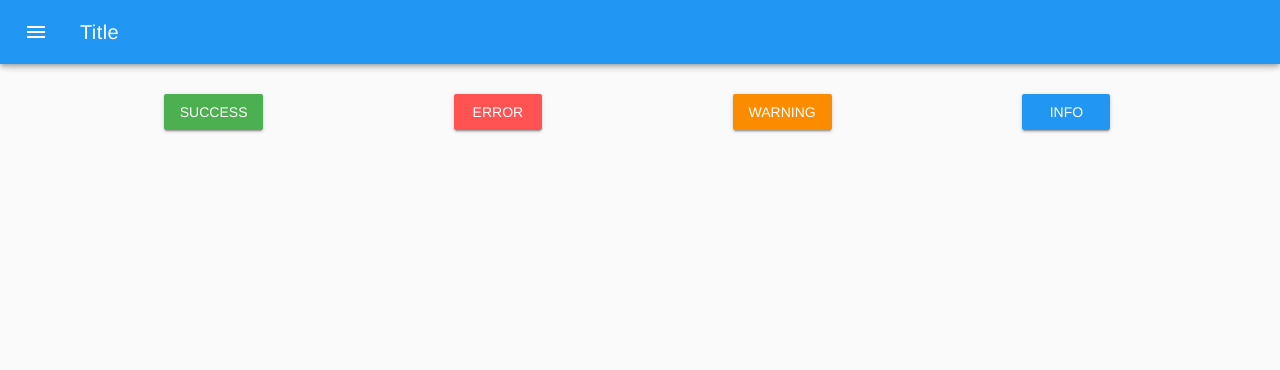
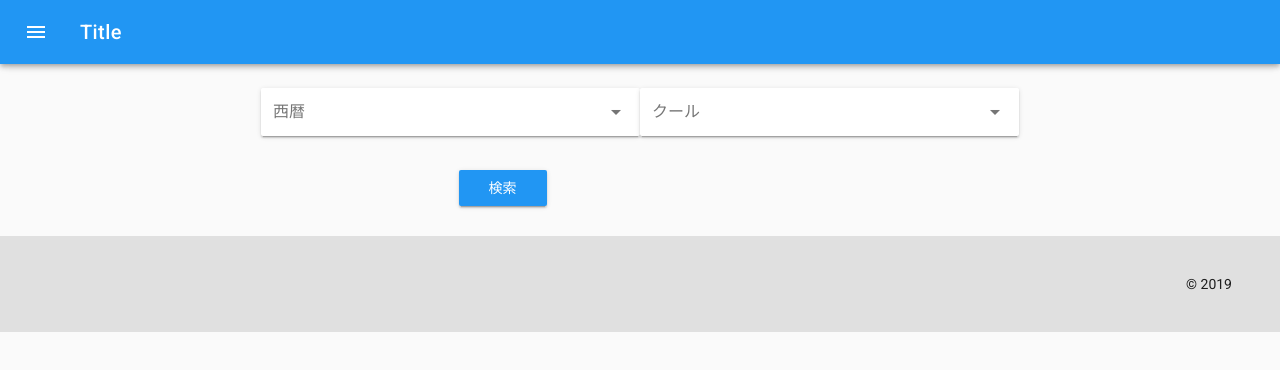
Before and after one commit to dy0110/vue-pwa, a Vue app: page /#/ in a window 1280 px wide. Shown: the top 370 px of the page. Built offline with nearby package versions, Linux system fonts and the light colour scheme.

Commit message:
検索画面実装

```diff
--- a/src/App.vue
+++ b/src/App.vue
@@ -1,31 +1,22 @@
 <template>
   <div id="app">
-    <!-- <div id="nav">
-      <router-link to="/">Home</router-link> |
-      <router-link to="/about">About</router-link>
-    </div> -->
-    <router-view />
+    <v-app>
+      <nav-menu></nav-menu>
+      <router-view />
+      <app-footer></app-footer>
+    </v-app>
   </div>
 </template>
 
-<style>
-#app {
-  font-family: "Avenir", Helvetica, Arial, sans-serif;
-  -webkit-font-smoothing: antialiased;
-  -moz-osx-font-smoothing: grayscale;
-  text-align: center;
-  color: #2c3e50;
-}
-#nav {
-  padding: 30px;
-}
+<script>
+import NavMenu from "./components/NavMenu";
+import AppFooter from "./components/AppFooter";
 
-#nav a {
-  font-weight: bold;
-  color: #2c3e50;
-}
-
-#nav a.router-link-exact-active {
-  color: #42b983;
-}
-</style>
+export default {
+  name: "app",
+  components: {
+    NavMenu,
+    AppFooter
+  }
+};
+</script>
--- /dev/null
+++ b/src/components/AppFooter.vue
@@ -0,0 +1,14 @@
+<template>
+  <div id="appFooter">
+    <v-footer class="pa-5 grey lighten-2">
+      <v-spacer></v-spacer>
+      <div>&copy; {{ new Date().getFullYear() }}</div>
+    </v-footer>
+  </div>
+</template>
+
+<script>
+export default {
+  name: "appFooter"
+};
+</script>
--- a/src/components/NavMenu.vue
+++ b/src/components/NavMenu.vue
@@ -1,7 +1,10 @@
 <template>
   <div id="navmenu">
     <v-toolbar color="info">
-      <v-toolbar-side-icon class="white--text" @click.stop="drawer = !drawer"></v-toolbar-side-icon>
+      <v-toolbar-side-icon
+        class="white--text"
+        @click.stop="drawer = !drawer"
+      ></v-toolbar-side-icon>
       <v-toolbar-title class="white--text">Title</v-toolbar-title>
       <v-spacer></v-spacer>
     </v-toolbar>
--- a/src/main.js
+++ b/src/main.js
@@ -4,7 +4,7 @@ import router from "./router";
 import store from "./store";
 import "./registerServiceWorker";
 import Vuetify from "vuetify";
-import 'vuetify/dist/vuetify.min.css'
+import "vuetify/dist/vuetify.min.css";
 
 Vue.use(Vuetify);
 
--- a/src/router.js
+++ b/src/router.js
@@ -19,6 +19,10 @@ export default new Router({
       // which is lazy-loaded when the route is visited.
       component: () =>
         import(/* webpackChunkName: "about" */ "./views/About.vue")
+    },
+    {
+      path: "*",
+      redirect: "/"
     }
   ]
 });
--- a/src/views/Home.vue
+++ b/src/views/Home.vue
@@ -1,35 +1,71 @@
 <template>
   <div class="home">
-    <!-- <img alt="Vue logo" src="../assets/logo.png"> -->
-    <v-app>
-      <nav-menu></nav-menu>
     <v-container>
-        <v-layout wrap>
-          <v-flex xs12 sm3 md3>
-            <v-btn color="success">Success</v-btn>
+      <v-layout align-center justify-center row fill-height>
+        <v-flex xs12 sm4 md4>
+          <v-select
+            :items="years"
+            v-model="setYear"
+            label="西暦"
+            solo
+          ></v-select>
         </v-flex>
-          <v-flex xs12 sm3 md3>
-            <v-btn color="error">Error</v-btn>
+        <v-flex xs12 sm4 md4>
+          <v-select
+            :items="season"
+            item-text="text"
+            item-value="month"
+            v-model="setSeason"
+            label="クール"
+            solo
+          ></v-select>
         </v-flex>
-          <v-flex xs12 sm3 md3>
-            <v-btn color="warning">Warning</v-btn>
-          </v-flex>
-          <v-flex xs12 sm3 md3>
-            <v-btn color="info">Info</v-btn>
+      </v-layout>
+      <v-layout align-center justify-center row fill-height>
+        <v-flex xs12 sm4 md4>
+          <v-btn color="info" @click="getAnimeList()">検索</v-btn>
         </v-flex>
       </v-layout>
     </v-container>
-    </v-app>
   </div>
 </template>
 
 <script>
-import NavMenu from "../components/NavMenu";
-
 export default {
   name: "home",
-  components: {
-    NavMenu
+  data() {
+    return {
+      years: [2014, 2015, 2016, 2017, 2018, 2019],
+      season: [
+        {
+          text: "1期(冬)",
+          month: 1
+        },
+        {
+          text: "2期(春)",
+          month: 4
+        },
+        {
+          text: "3期(夏)",
+          month: 7
+        },
+        {
+          text: "4期(秋)",
+          month: 10
+        }
+      ],
+      setYear: null,
+      setSeason: null
+    };
+  },
+  methods: {
+    getAnimeList() {
+      if (this.setSeason === null || this.setSeason === null) {
+        // TODO: ダイアログ表示
+        return;
+      }
+      console.log("setYear: " + this.setYear + " setSeason: " + this.setSeason);
+    }
   }
 };
 </script>
```
Also changed, not shown: src/components/HelloWorld.vue (deleted, +0 -122 lines), src/components/Footer.vue (deleted). Lines whose indentation alone changed are shown as unchanged.
